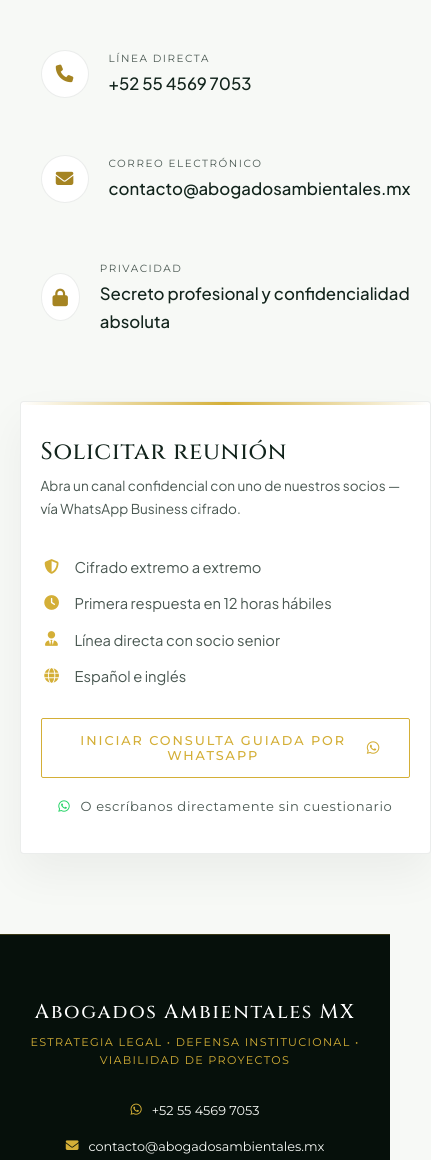
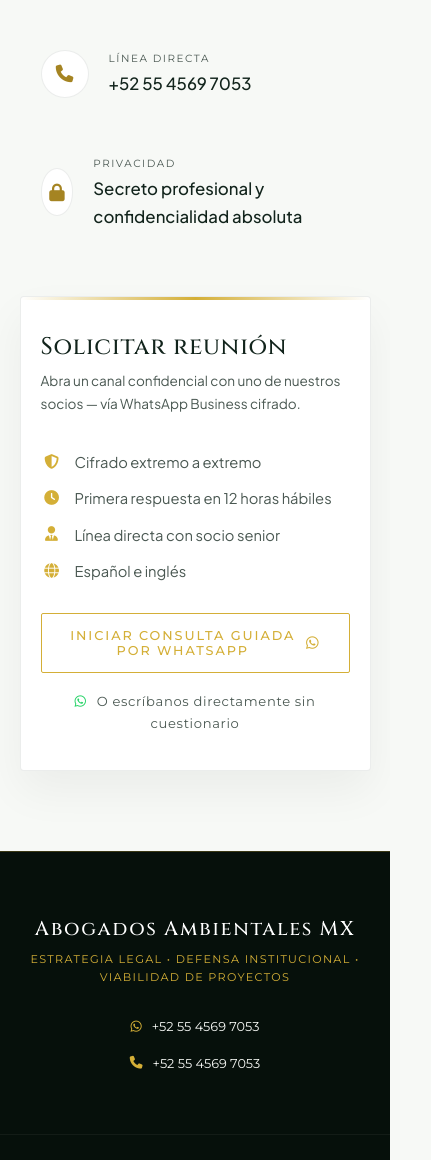
Before and after one commit to AIQROO/abogadosambientalesmx, a website: page es/index.html in a window 390 px wide. Shown: the part 9880-11040 px from the top of the page, 431 px wide, since content can reach past the window. Drawn offline with Linux system fonts and the light colour scheme.

Commit message:
Remove public email; route all contact through WhatsApp + phone
The firm operates without a public email address. All client intake
flows through WhatsApp Business under attorney–client privilege.

- Drop mailto links and email rows from contact section and footer
  (both EN and ES variants)
- Drop email row from LegalService JSON-LD
- ARCO rights notice (privacy modal) now points to WhatsApp Business
- Replace footer email with tel: link to the same number
- Sync llms.txt and README.md

```diff
--- a/app.js
+++ b/app.js
@@ -320,7 +320,7 @@
                     <p>Our infrastructure relies on transport-layer encryption and strict internal protocols. Only partners and case strategists assigned to your matter will access the shared information.</p>
 
                     <h3>3. ARCO Rights</h3>
-                    <p>You may exercise your rights of Access, Rectification, Cancellation or Opposition by sending a direct request to: <strong>contacto@abogadosambientales.mx</strong>.</p>
+                    <p>You may exercise your rights of Access, Rectification, Cancellation or Opposition by sending a direct request via WhatsApp Business to <strong>+52 55 4569 7053</strong>. We will respond under attorney–client privilege within 12 business hours.</p>
 
                     <h3>4. International Transfers</h3>
                     <p>Data is processed within Mexico. We do not transfer personal data to third parties without your consent, except where required by competent authorities under applicable law.</p>
@@ -359,7 +359,7 @@
                     <p>Nuestra infraestructura cuenta con sistemas de cifrado y estrictos protocolos internos. Únicamente los socios y peritos encargados de la planeación estratégica de su caso tendrán acceso a la información compartida.</p>
 
                     <h3>3. Derechos ARCO</h3>
-                    <p>Usted puede ejercer sus derechos de Acceso, Rectificación, Cancelación u Oposición enviando una solicitud directa a: <strong>contacto@abogadosambientales.mx</strong>.</p>
+                    <p>Usted puede ejercer sus derechos de Acceso, Rectificación, Cancelación u Oposición enviando una solicitud por WhatsApp Business al <strong>+52 55 4569 7053</strong>. Responderemos bajo secreto profesional dentro de las 12 horas hábiles siguientes.</p>
 
                     <h3>4. Transferencias</h3>
                     <p>Los datos se procesan en territorio mexicano. No se transfieren datos personales a terceros sin su consentimiento, salvo requerimiento de autoridad competente conforme a la legislación aplicable.</p>
--- a/es/index.html
+++ b/es/index.html
@@ -86,7 +86,6 @@
                 "image": "https://abogadosambientalesmx.com/assets/og-image.jpg",
                 "description": "Firma boutique de derecho ambiental en México especializada en defensa regulatoria, estrategia de impacto ambiental y litigio para proyectos hoteleros, turísticos, inmobiliarios y de infraestructura.",
                 "telephone": "+52-55-4569-7053",
-                "email": "contacto@abogadosambientales.mx",
                 "priceRange": "$$$$",
                 "address": {
                     "@type": "PostalAddress",
@@ -537,13 +536,6 @@
                                     <span class="detail-value">+52 55 4569 7053</span>
                                 </div>
                             </a>
-                            <a href="mailto:contacto@abogadosambientales.mx" class="contact-detail-item">
-                                <div class="detail-icon"><i class="fa-solid fa-envelope"></i></div>
-                                <div class="detail-content">
-                                    <span class="detail-label">Correo electrónico</span>
-                                    <span class="detail-value">contacto@abogadosambientales.mx</span>
-                                </div>
-                            </a>
                             <div class="contact-detail-item">
                                 <div class="detail-icon"><i class="fa-solid fa-lock"></i></div>
                                 <div class="detail-content">
@@ -597,9 +589,9 @@
                         <i class="fa-brands fa-whatsapp" aria-hidden="true"></i>
                         <span>+52 55 4569 7053</span>
                     </a>
-                    <a href="mailto:contacto@abogadosambientales.mx" class="footer-contact-item">
-                        <i class="fa-solid fa-envelope" aria-hidden="true"></i>
-                        <span>contacto@abogadosambientales.mx</span>
+                    <a href="tel:+525545697053" class="footer-contact-item">
+                        <i class="fa-solid fa-phone" aria-hidden="true"></i>
+                        <span>+52 55 4569 7053</span>
                     </a>
                 </div>
             </div>
--- a/llms.txt
+++ b/llms.txt
@@ -10,7 +10,6 @@
 - **Primary jurisdictions:** Mexico federal; concentrated in Quintana Roo, Baja California Sur, Yucatán, Nayarit, Mexico City
 - **Website:** https://abogadosambientalesmx.com/
 - **WhatsApp / Phone:** +52 55 4569 7053
-- **Email:** contacto@abogadosambientales.mx
 
 ## Practice Areas
 
@@ -53,7 +52,6 @@ Nationwide. Practice concentrated in coastal tourism corridors — Quintana Roo
 
 - WhatsApp Business: https://wa.me/525545697053
 - Phone: +52 55 4569 7053
-- Email: contacto@abogadosambientales.mx
 - Privacy: All client communication is handled under attorney–client privilege.
 
 ## Optional
```
Also changed, not shown: index.html (+3 -11 lines), README.md.
